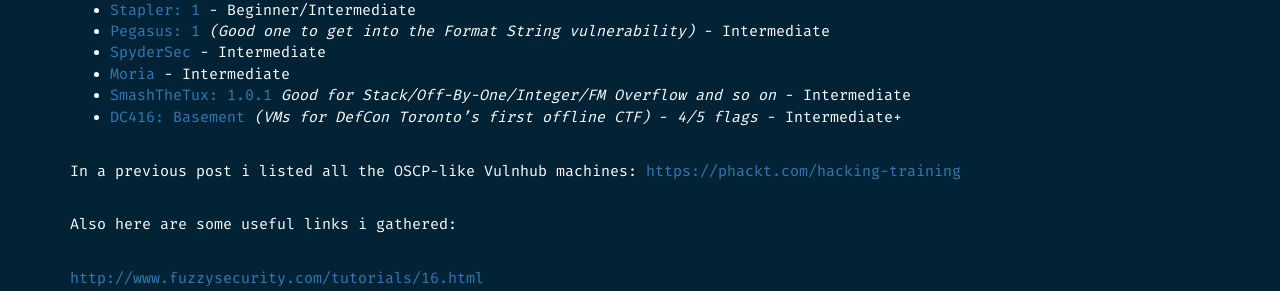
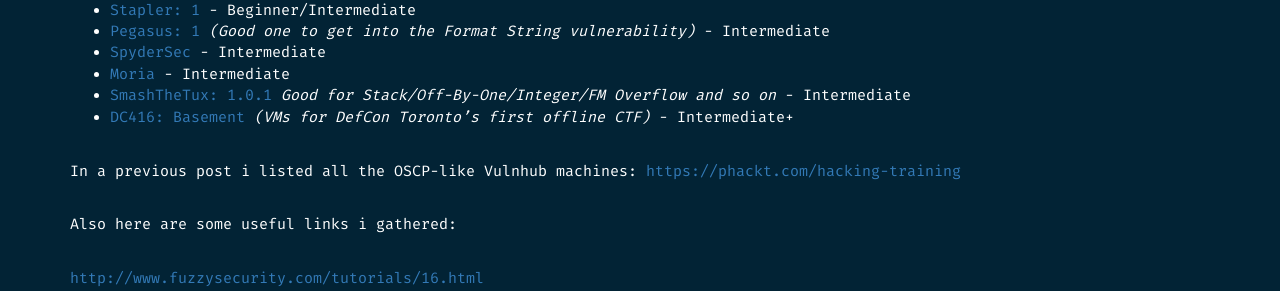
Before and after one commit to phackt/phackt.github.io, a Jekyll site: the page built from _posts/2017-03-24-vulnhub-machines-and-useful-links.markdown, in a window 1280 px wide and 900 px high, scrolled down 682 px. Shown: the part 152-443 px from the top of the window. Built offline with Jekyll 4.4.1, drawn with Linux system fonts in a browser that asks for light colours; nearby versions of some CDN libraries; some web fonts are replaced; comment, search, counter and statistics services are not loaded.

Commit message:
Update 2017-03-24-vulnhub-machines-and-useful-links.markdown

```diff
--- a/_posts/2017-03-24-vulnhub-machines-and-useful-links.markdown
+++ b/_posts/2017-03-24-vulnhub-machines-and-useful-links.markdown
@@ -26,7 +26,7 @@ Vulnhub machines:
   - [SpyderSec](https://www.vulnhub.com/entry/spydersec-challenge,128/) - Intermediate
   - [Moria](http://www.abatchy.com/2017/03/moria-boot2root-vm.html) - Intermediate
   - [SmashTheTux: 1.0.1](https://www.vulnhub.com/entry/smashthetux-101,138/) *Good for Stack/Off-By-One/Integer/FM Overflow and so on* - Intermediate
-  - [DC416: Basement](https://www.vulnhub.com/entry/dc416-2016,168/) *(VMs for DefCon Toronto's first offline CTF)* - *4/5 flags* - Intermediate+
+  - [DC416: Basement](https://www.vulnhub.com/entry/dc416-2016,168/) *(VMs for DefCon Toronto's first offline CTF)* - Intermediate+
 
 In a previous post i listed all the OSCP-like Vulnhub machines: [https://phackt.com/hacking-training](https://phackt.com/hacking-training)
 
@@ -53,7 +53,7 @@ Also here are some useful links i gathered:
 [http://www.securitytube.net/](http://www.securitytube.net/)
 [http://www.pentesteracademy.com/](http://www.pentesteracademy.com/)
 
-You also can find more infosec stuff on my [github](https://github.com/phackt/pentest).
+You also can find more infosec stuff on my [github](https://github.com/phackt/).
 
 Phackt.
 
```
